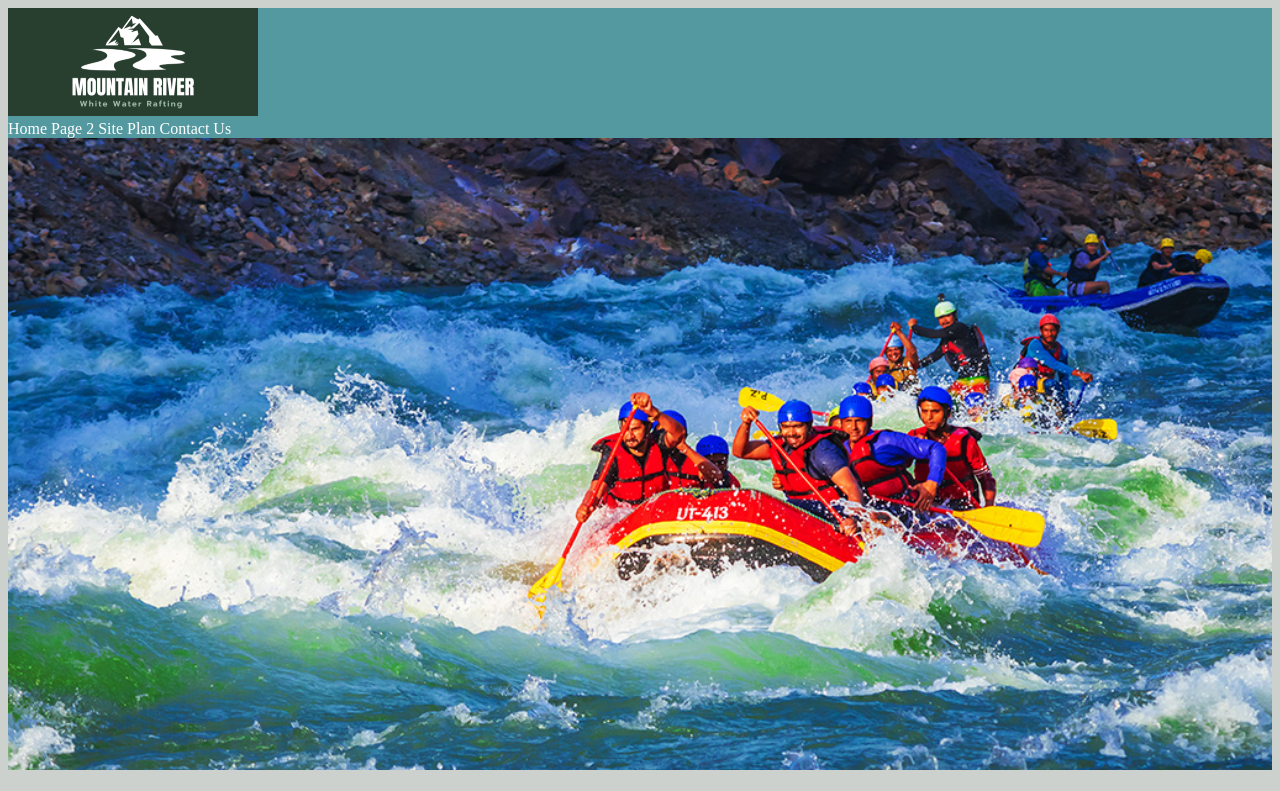
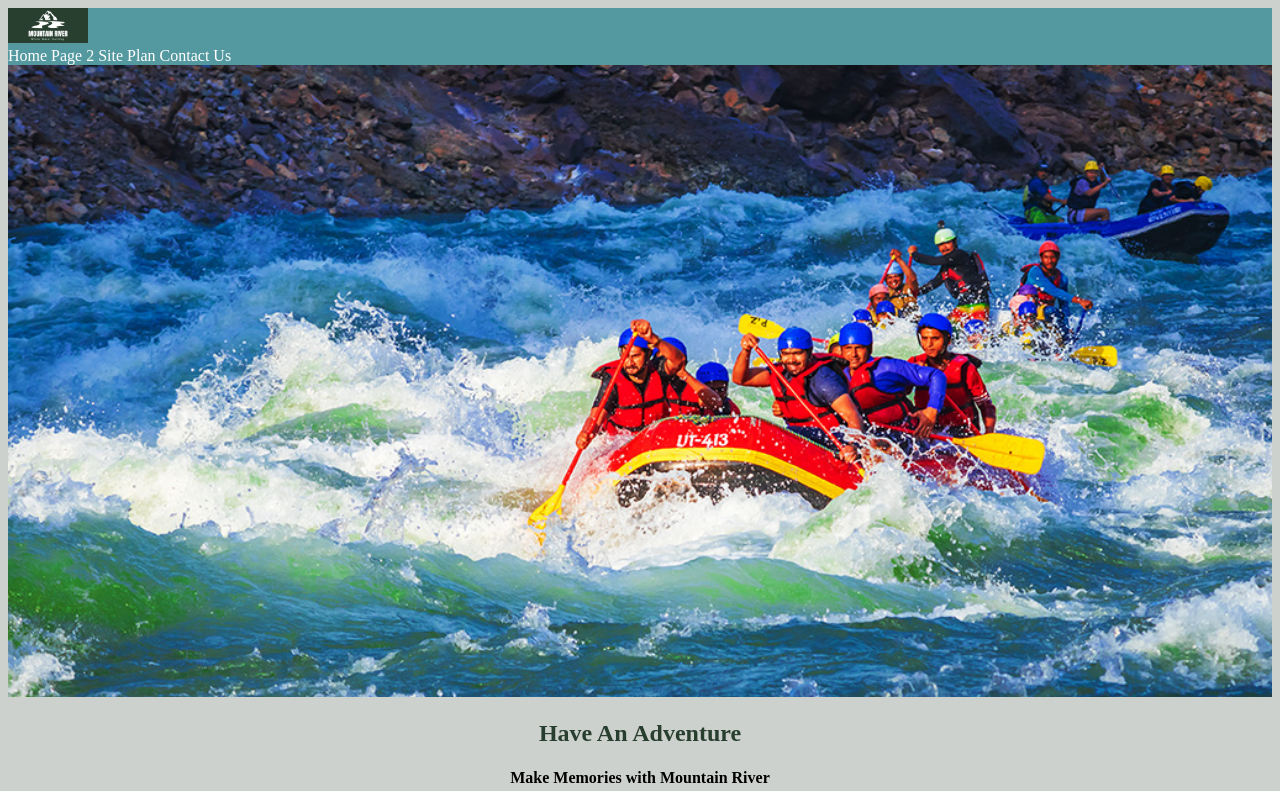
Before and after one commit to AnnePicanco/wdd130, a plain HTML site: page wwr/index.html in a window 1280 px wide. Shown: the top 791 px of the page. Drawn offline with Linux system fonts and the light colour scheme.

Commit message:
more css

```diff
--- a/wwr/styles/style.css
+++ b/wwr/styles/style.css
@@ -65,7 +65,7 @@ footer a {
 footer a:hover {
     color:white ;
 }
-.icon {
+.icon, .logo {
     width: 80px;
 }
 #hero-img {
```
